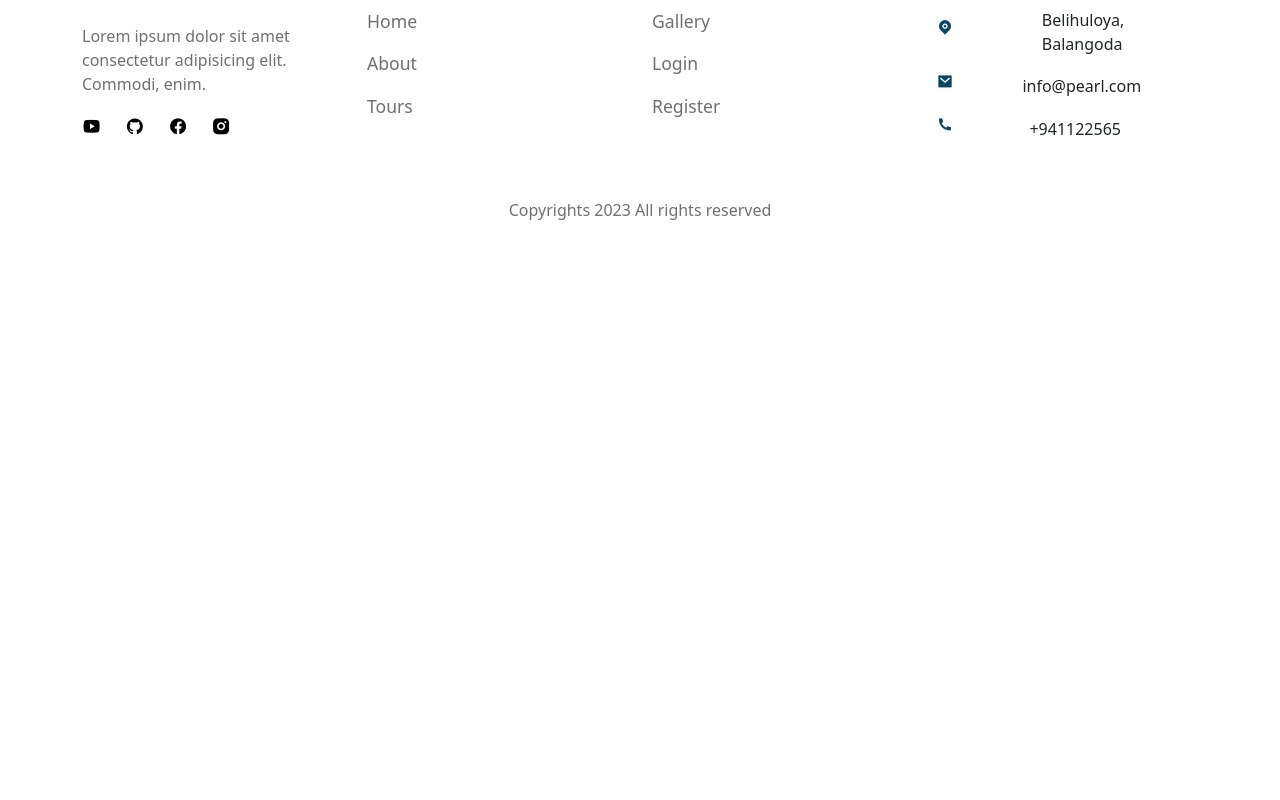
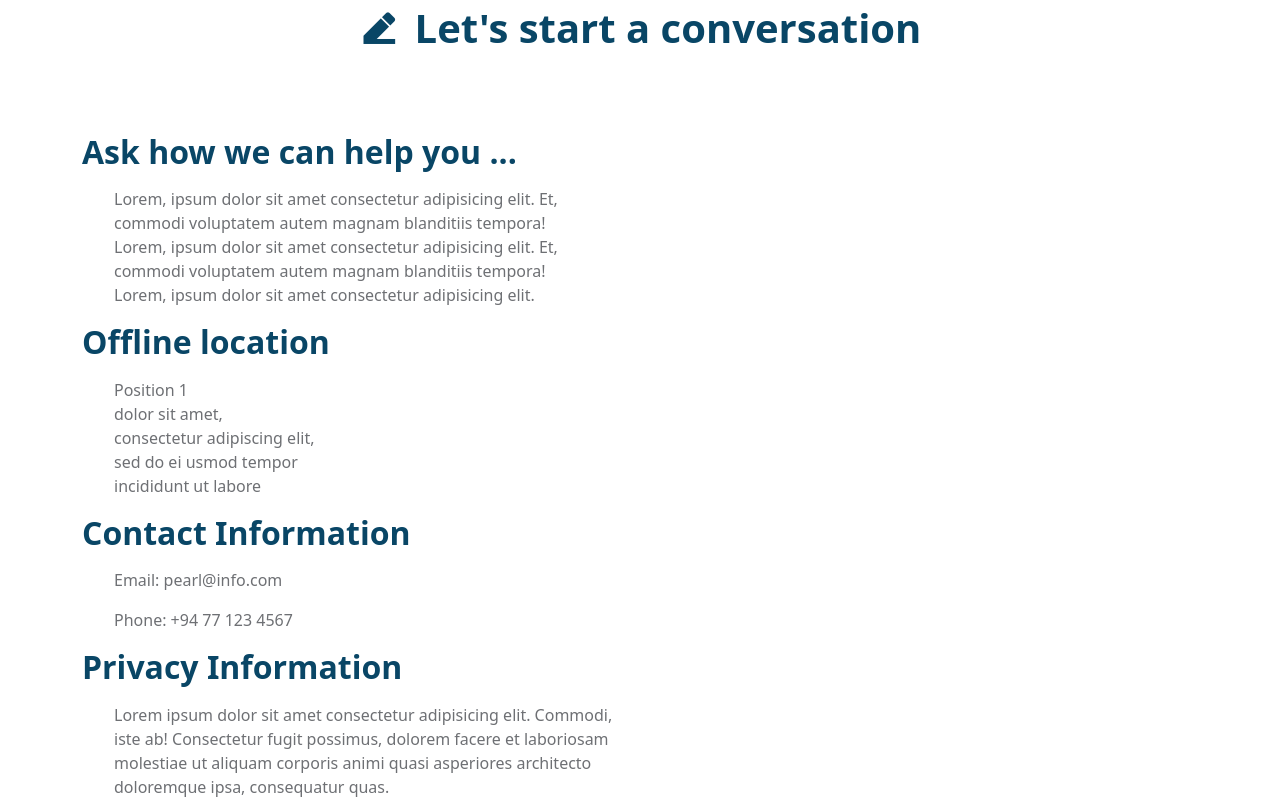
Before and after one commit to Shehan-lakshitha/Pearl, a React (Create React App) app in the folder frontend/: page /about in a window 1280 px wide. Shown: the part 840-1640 px from the top of the page. Before the commit the page ends 1108 px from the top, so only its background shows below. Built offline with nearby package versions, Linux system fonts and the light colour scheme; a web font is replaced by a local one.

Commit message:
Added contact us

```diff
--- a/frontend/src/pages/About.jsx
+++ b/frontend/src/pages/About.jsx
@@ -6,7 +6,7 @@ import Team from "../components/Team/Team";
 const About = () => {
   return (
     <>
-    {/* About the company and team section start */}
+      {/* About the company and team section start */}
       <section className="AboutUs">
         <Container>
           <Row>
@@ -18,18 +18,64 @@ const About = () => {
                   Doloribus beatae tempore voluptatibus iusto blanditiis,
                   repudiandae voluptates earum consequuntur ex, autem recusandae
                   distinctio consectetur aspernatur id enim nesciunt molestias
-                  temporibus provident. Lorem ipsum dolor sit amet consectetur adipisicing elit. Quia provident accusantium saepe quaerat aut aliquam, ab corrupti! Rerum impedit nisi pariatur aspernatur. Molestias architecto temporibus minus pariatur molestiae suscipit distinctio.
+                  temporibus provident. Lorem ipsum dolor sit amet consectetur
+                  adipisicing elit. Quia provident accusantium saepe quaerat aut
+                  aliquam, ab corrupti! Rerum impedit nisi pariatur aspernatur.
+                  Molestias architecto temporibus minus pariatur molestiae
+                  suscipit distinctio.
                 </p>
               </div>
               <div className="slider">
                 <h2>Our team</h2>
-                <Team/>
+                <Team />
               </div>
             </Col>
           </Row>
         </Container>
       </section>
       {/* About the company and team section end */}
+
+      {/* Contact us section start */}
+      <section className="ContactUs">
+        <Container>
+          <Row>
+            <h1><i class="ri-edit-2-fill"></i>Let's start a conversation</h1>
+            <Col lg="6">
+              <div className="ContactUs_content">
+                <h2>Ask how we can help you ...</h2>
+                <p>
+                  Lorem, ipsum dolor sit amet consectetur adipisicing elit. Et,
+                  commodi voluptatem autem magnam blanditiis tempora!
+
+                <br/>
+                  Lorem, ipsum dolor sit amet consectetur adipisicing elit. Et,
+                  commodi voluptatem autem magnam blanditiis tempora!
+                  <br/>
+                  Lorem, ipsum dolor sit amet consectetur adipisicing elit.
+                </p>
+
+                <h2>Offline location</h2>
+                <p>
+                  Position 1 <br />
+                  dolor sit amet,
+                  <br /> consectetur adipiscing elit,
+                  <br /> sed do ei usmod tempor
+                  <br /> incididunt ut labore
+                </p>
+
+                <h2>Contact Information</h2>
+                <p>Email: pearl@info.com</p>
+                <p>Phone: +94 77 123 4567</p>
+
+                <h2>Privacy Information</h2>
+                <p>Lorem ipsum dolor sit amet consectetur adipisicing elit. Commodi, iste ab! Consectetur fugit possimus, dolorem facere et laboriosam molestiae ut aliquam corporis animi quasi asperiores architecto doloremque ipsa, consequatur quas.</p>
+              </div>
+            </Col>
+          </Row>
+        </Container>
+      </section>
+
+      {/* Contact us section end */}
     </>
   );
 };
--- a/frontend/src/styles/about.css
+++ b/frontend/src/styles/about.css
@@ -56,3 +56,33 @@ h6 {
   font-size: 1.5rem;
   font-weight: 500;
 }
+
+
+.ContactUs h1{
+    font-size: 2.5rem;
+    color: var(--primary-color);
+    margin-top: 4rem;
+    text-align: center;
+    font-weight: 650;
+    margin-bottom: 4rem;
+}
+
+.ContactUs h1 i{
+    color: var(--primary-color);
+    font-size: 2.5rem;
+    margin-right: 1rem;
+}
+
+.ContactUs h2{
+    font-size: 2rem;
+    color: var(--primary-color);
+    margin-top: 1rem;
+    font-weight: 600;
+}
+
+.ContactUs p{
+    font-size: 1rem;
+    color: var(--text-color);
+    margin-top: 1rem;
+    margin-left: 2rem;
+}
```
